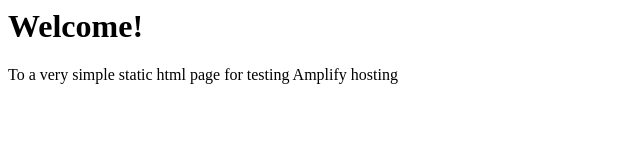
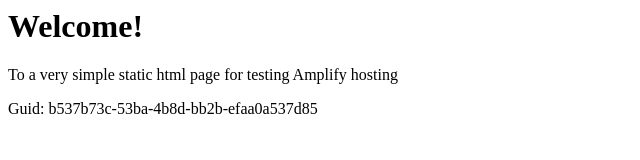
Before and after one commit to aws-aemilia-hkg/Github-PR-Commit-Integration-Test-DoNotTouch-GitH-MJCD6L4M-v1-preprod-ap-east-1, a website: page src/index.html in a window 1280 px wide. Shown: the whole page, without its empty margins (0-640 px from the left). Drawn offline with Linux system fonts and the light colour scheme.

Commit message:
commit from integ tests

```diff
--- a/src/index.html
+++ b/src/index.html
@@ -1,3 +1,5 @@
+
+
 <html lang="en">
 
 <head>
@@ -10,6 +12,6 @@
 <body>
     <h1>Welcome!</h1>
     <p>To a very simple static html page for testing Amplify hosting</p>
-</body>
+    <p>Guid: b537b73c-53ba-4b8d-bb2b-efaa0a537d85</p></body>
 
 </html>
```
